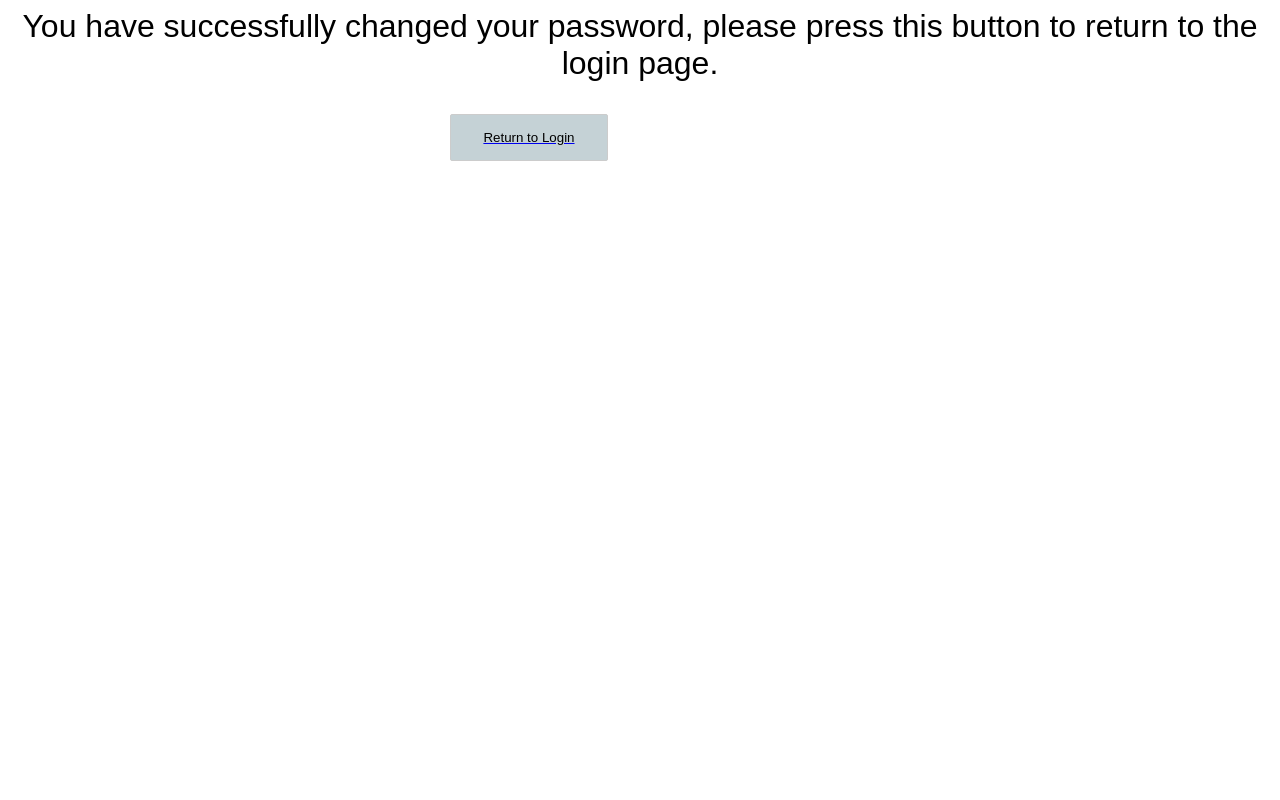
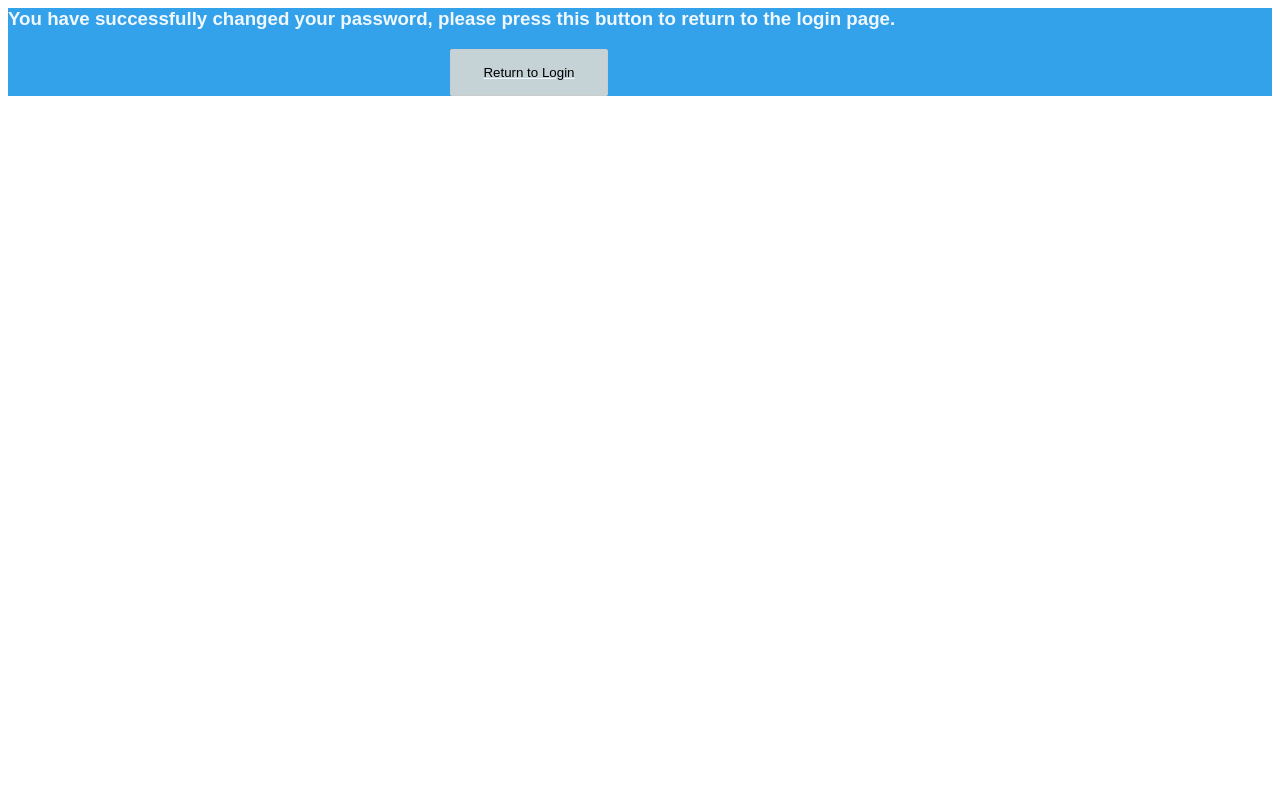
Before and after one commit to calgot30/comp606A1P1, a PHP site: page /reset_confirmed.php in a window 1280 px wide. Run offline with PHP 8.4, Linux system fonts and the light colour scheme.

Commit message:
added and extra stylesheet to finish the look of the website, gave the pages an initial look of similarity. Havent focused a whole lot on the design as I was focused on getting the database functioning correctly

```diff
--- a/password_reset.php
+++ b/password_reset.php
@@ -29,6 +29,7 @@
 </script>
 </head>
 
+<body>
 <!--
 asks the user to re-enter their username and current
 password, then they also have to enter their new password.
@@ -70,5 +71,5 @@
 </form>
 </div>
 
-
+</body>
 </html>
--- a/reset_confirmed.php
+++ b/reset_confirmed.php
@@ -10,11 +10,14 @@
 
 <head>
     <title>password reset confirmation page for A1P1</title>
-    <link rel="stylesheet" type="text/css" href="stylesheet.css" />
+    <link rel="stylesheet" type="text/css" href="stylesheet_homepage.css" />
 </head>
+<body>
 
+<div>
 <h3> You have successfully changed your password, please
 press this button to return to the login page. </h3>
      <a href="login.php"> <button type="submit" value="redirect">Return to Login</button></a>
-
+<div>
+</body>
 </html>
--- a/stylesheet.css
+++ b/stylesheet.css
@@ -1,8 +1,17 @@
+body{
+    font-family: Arial, Helvetica, sans-serif;
+    color: aliceblue;
+
+}
+
+a{
+    color: aliceblue;
+}
 
 div {
 
     width: 400px;
-    height: 400px;
+    height: 450px;
     border-radius: 10px;
     background-color: #34a1eb;
     padding: 15px;
@@ -14,6 +23,8 @@
 
 form {
     text-align:  center;
+    font-family: Arial, Helvetica, sans-serif;
+    color: aliceblue;
 }
 
 button {
--- a/stylesheet_homepage.css
+++ b/stylesheet_homepage.css
@@ -0,0 +1,25 @@
+body{
+    font-family: Arial, Helvetica, sans-serif;
+    color: aliceblue;
+
+}
+
+a{
+    color: aliceblue;
+}
+
+div {
+    background-color:  #34a1eb;
+}
+
+button {
+    background-color: #c5d2d6;
+
+    font-family: Arial, Helvetica, sans-serif;
+    margin: 8px 35%;
+    display: block;
+    border: 1px solid #ccc;
+    box-sizing: border-box;
+    padding: 15px 32px;
+    border-radius: 2px;
+}
```
Also changed, not shown: email_confirmation.php (+5 -3 lines), failed_to_connect.php (+7 -1 lines), homepage.php (+5 -2 lines), incorrect_password.php (+9 -2 lines), login.php (+9 -5 lines), registration.php (+6 -4 lines).
